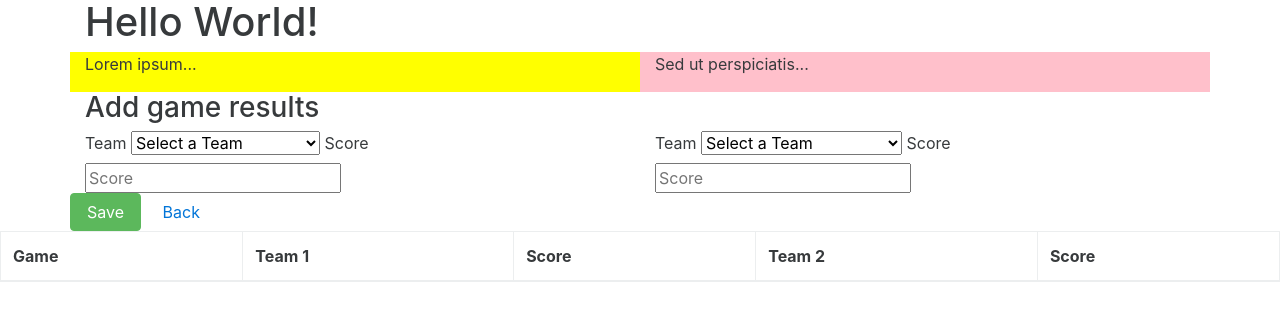
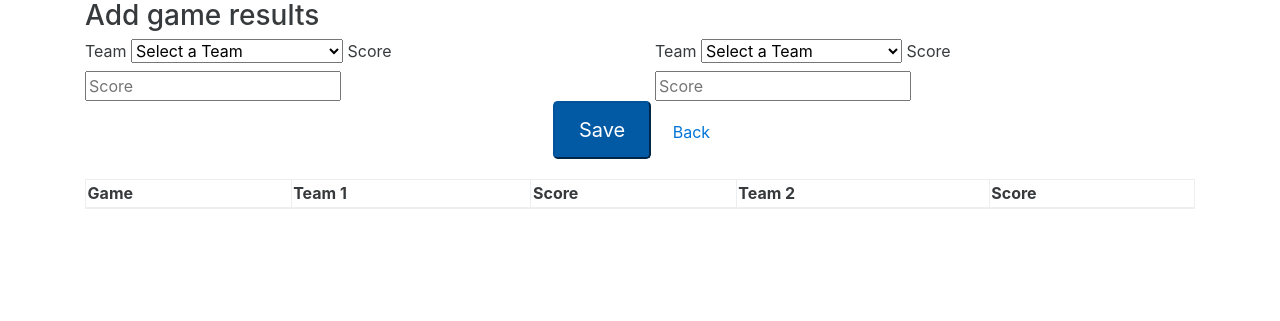
Before and after one commit to jayel5k/nba, a PHP site: page /add.php in a window 1280 px wide. Shown: the top 321 px of the page. Run offline with PHP 8.4, Linux system fonts and the light colour scheme; data that the repository does not hold is empty.

Commit message:
jkksjdfh

```diff
--- a/add.php
+++ b/add.php
@@ -57,6 +57,8 @@
 <head>
     <meta charset="utf-8">
      <link   href="css/bootstrap.min.css" rel="stylesheet">
+     <link   href="css/bootstrap.css" rel="stylesheet">
+     <link   href="css/style.css" rel="stylesheet">
     <script src="js/bootstrap.min.js"></script>
     <script type="text/javascript">
  //<![CDATA[
@@ -103,17 +105,6 @@
 
 <body>
 
-<div class="container">
-  <h1>Hello World!</h1>
-  <div class="row">
-    <div class="col-sm-6" style="background-color:yellow;">
-      <p>Lorem ipsum...</p>
-    </div>
-    <div class="col-sm-6" style="background-color:pink;">
-      <p>Sed ut perspiciatis...</p>
-    </div>
-  </div>
-</div>
 
     <div class="container">
 
@@ -155,10 +171,13 @@
 					<input name="score2" type="text"  placeholder="Score">
 					</div>
 
+					<div style="text-align:center;">
+					<button type="submit" class="con btn-primary btn-lg active">Save</button>
+					<a class="btn" href="index.php">Back</a>
+					</div>
 
-					<button type="submit" class="btn btn-success">Save</button>
-					<a class="btn" href="index.php">Back</a>
-	</div>
+
+
 					</form>
 
 
--- a/css/style.css
+++ b/css/style.css
@@ -1,4 +1,14 @@
+
+.table{
 
 
-.col1 {display:block;float:left;line-height:30px;width:301px;height:30px;background-color:#f00;border:0;}
-.col2 {position:relative;top:-30px;display:block;float:right;line-height:30px;width:299px;height:30px;background-color:#ff0;border:0;}
+margin-top: 20px;
+
+}
+
+
+.table td, .table th {
+    padding: .1rem;
+    vertical-align: top;
+    border-top: 1px solid #eceeef;
+}
--- a/read.php
+++ b/read.php
@@ -31,7 +31,7 @@
 
     			<div class="span10 offset1">
     				<div class="row">
-		    			<h3>Read a Customer</h3>
+		    			<h3>View Team</h3>
 		    		</div>
 
 	    			<div class="form-horizontal" >
@@ -44,7 +44,7 @@
 					    </div>
 					  </div>
 					  <div class="control-group">
-					    <label class="control-label">Email Address</label>
+					    <label class="control-label">Conference</label>
 					    <div class="controls">
 					      	<label class="checkbox">
 						     	<?php echo $data['conference'];?>
@@ -52,7 +52,7 @@
 					    </div>
 					  </div>
 					  <div class="control-group">
-					    <label class="control-label">Mobile Number</label>
+					    <label class="control-label">Division</label>
 					    <div class="controls">
 					      	<label class="checkbox">
 						     	<?php echo $data['division'];?>
```
Also changed, not shown: other parts of add.php (+26 -1 lines), index.php (+1 -18 lines), css/bootstrap.css.
